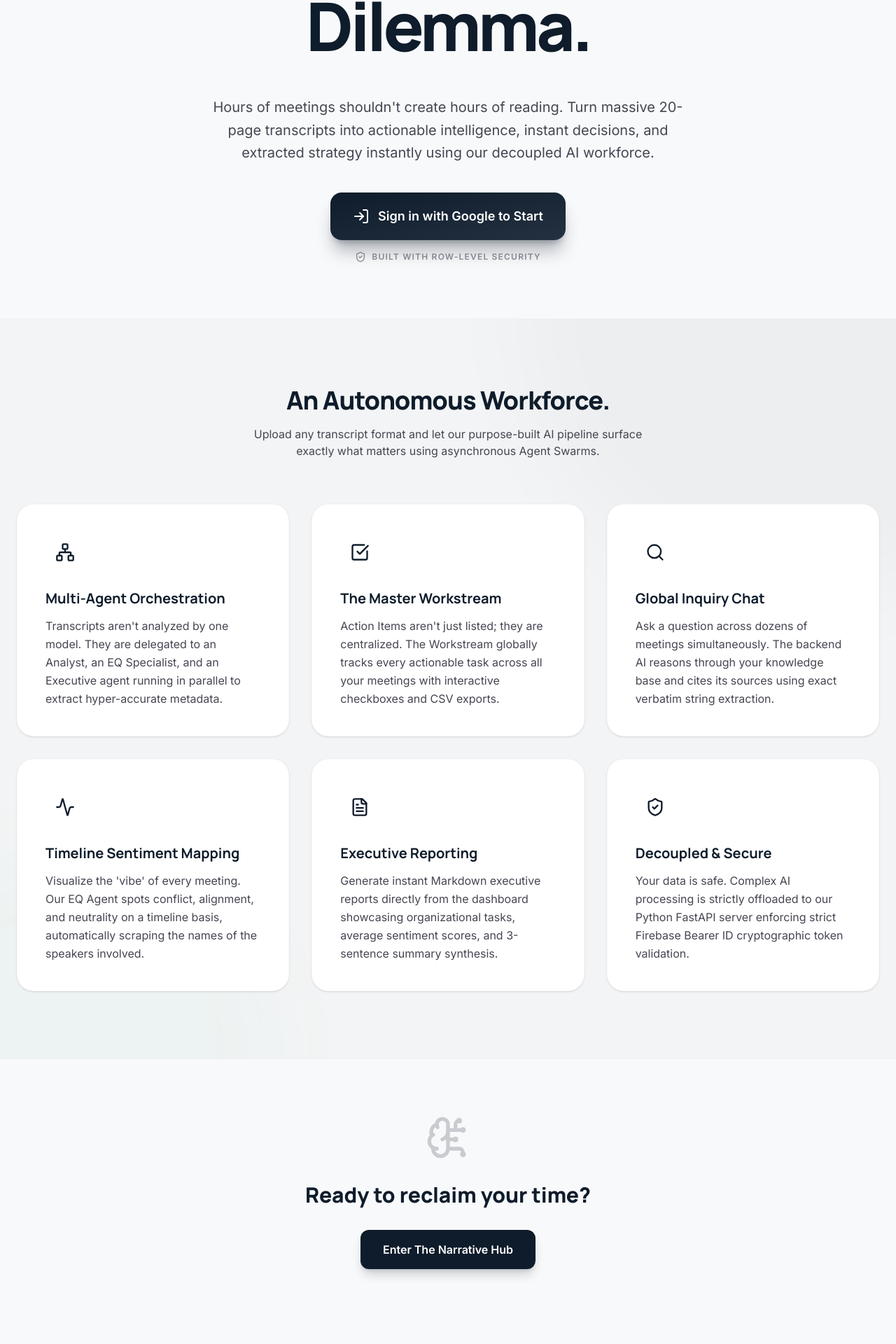
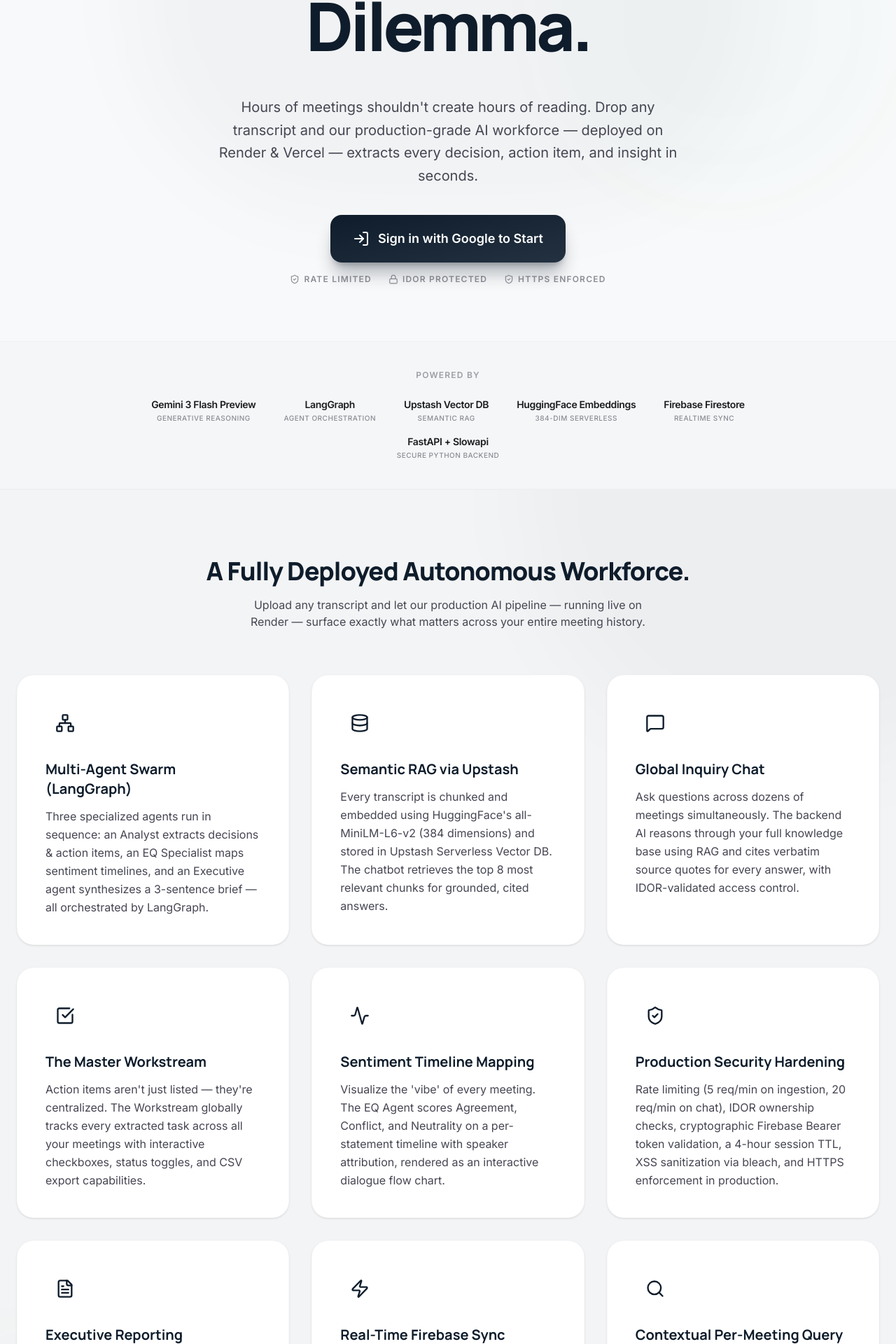
Before and after one commit to VidhuVi/The-Narrative, a React (Vite) app in the folder frontend/: page / in a window 1280 px wide. Shown: the part 377-2297 px from the top of the page at 70% size. Before the commit the page ends 2270 px from the top, so only its background shows below. Built offline with nearby package versions, Linux system fonts and the light colour scheme; no server answers; the database is empty.

Commit message:
feat: update landing page with production-ready tech stack, ambient UI enhancements, and detailed feature descriptions

```diff
--- a/frontend/src/pages/Landing.tsx
+++ b/frontend/src/pages/Landing.tsx
@@ -1,5 +1,5 @@
 import React from 'react';
-import { LogIn, BrainCircuit, FileText, Activity, Search, Network, CheckSquare, ShieldCheck } from 'lucide-react';
+import { LogIn, BrainCircuit, FileText, Activity, Search, Network, CheckSquare, ShieldCheck, Zap, Database, MessageSquare, Lock } from 'lucide-react';
 import { motion } from 'motion/react';
 
 interface LandingProps {
@@ -30,7 +30,11 @@ export const Landing: React.FC<LandingProps> = ({ onLogin }) => {
 
       {/* Hero Section */}
       <section className="relative pt-40 pb-20 px-6">
-        <div className="max-w-7xl mx-auto flex flex-col items-center text-center space-y-10">
+        {/* Ambient background blobs */}
+        <div className="absolute top-20 left-1/2 -translate-x-1/2 w-[900px] h-[600px] bg-primary/5 rounded-full blur-3xl opacity-60 pointer-events-none" />
+        <div className="absolute top-40 right-0 w-[500px] h-[500px] bg-emerald-500/5 rounded-full blur-3xl opacity-40 pointer-events-none" />
+
+        <div className="max-w-7xl mx-auto flex flex-col items-center text-center space-y-10 relative z-10">
           <motion.div
             initial={{ scale: 0.9, opacity: 0 }}
             animate={{ scale: 1, opacity: 1 }}
@@ -41,7 +45,7 @@ export const Landing: React.FC<LandingProps> = ({ onLogin }) => {
               <span className="animate-ping absolute inline-flex h-full w-full rounded-full bg-emerald-400 opacity-75"></span>
               <span className="relative inline-flex rounded-full h-2 w-2 bg-emerald-500"></span>
             </span>
-            v2.0 • Powered by LangGraph Swarm Architecture
+            Production • Gemini 3 Flash · LangGraph Swarm · RAG
           </motion.div>
 
           <motion.h1
@@ -59,13 +63,14 @@ export const Landing: React.FC<LandingProps> = ({ onLogin }) => {
             transition={{ duration: 0.5, delay: 0.2 }}
             className="text-xl text-on-surface-variant font-body leading-relaxed max-w-2xl"
           >
-            Hours of meetings shouldn't create hours of reading. Turn massive 20-page transcripts into actionable intelligence, instant decisions, and extracted strategy instantly using our decoupled AI workforce.
+            Hours of meetings shouldn't create hours of reading. Drop any transcript and our production-grade AI workforce — deployed on Render & Vercel — extracts every decision, action item, and insight in seconds.
           </motion.p>
 
           <motion.div
             initial={{ y: 20, opacity: 0 }}
             animate={{ y: 0, opacity: 1 }}
             transition={{ duration: 0.5, delay: 0.3 }}
+            className="flex flex-col items-center gap-4"
           >
             <button
               onClick={onLogin}
@@ -74,10 +79,34 @@ export const Landing: React.FC<LandingProps> = ({ onLogin }) => {
               <LogIn className="w-6 h-6" />
               Sign in with Google to Start
             </button>
-            <div className="mt-4 flex items-center justify-center gap-2 text-xs font-bold text-on-surface-variant tracking-widest uppercase opacity-60">
-              <ShieldCheck className="w-4 h-4" /> Built with Row-Level Security
+            <div className="flex items-center gap-6 text-xs font-bold text-on-surface-variant tracking-widest uppercase opacity-60">
+              <span className="flex items-center gap-1.5"><ShieldCheck className="w-3.5 h-3.5" /> Rate Limited</span>
+              <span className="flex items-center gap-1.5"><Lock className="w-3.5 h-3.5" /> IDOR Protected</span>
+              <span className="flex items-center gap-1.5"><ShieldCheck className="w-3.5 h-3.5" /> HTTPS Enforced</span>
             </div>
           </motion.div>
+        </div>
+      </section>
+
+      {/* Tech Stack Banner */}
+      <section className="py-10 px-6 border-y border-outline-variant/10 bg-surface-container-low/50">
+        <div className="max-w-5xl mx-auto">
+          <p className="text-center text-xs font-bold uppercase tracking-widest text-on-surface-variant/50 mb-6">Powered By</p>
+          <div className="flex flex-wrap items-center justify-center gap-x-10 gap-y-4">
+            {[
+              { label: 'Gemini 3 Flash Preview', sub: 'Generative Reasoning' },
+              { label: 'LangGraph', sub: 'Agent Orchestration' },
+              { label: 'Upstash Vector DB', sub: 'Semantic RAG' },
+              { label: 'HuggingFace Embeddings', sub: '384-dim Serverless' },
+              { label: 'Firebase Firestore', sub: 'Realtime Sync' },
+              { label: 'FastAPI + Slowapi', sub: 'Secure Python Backend' },
+            ].map((tech) => (
+              <div key={tech.label} className="flex flex-col items-center gap-0.5 text-center">
+                <span className="text-sm font-extrabold text-on-surface tracking-tight">{tech.label}</span>
+                <span className="text-[10px] font-medium text-on-surface-variant/60 uppercase tracking-wider">{tech.sub}</span>
+              </div>
+            ))}
+          </div>
         </div>
       </section>
 
@@ -88,56 +117,126 @@ export const Landing: React.FC<LandingProps> = ({ onLogin }) => {
 
         <div className="max-w-7xl mx-auto relative z-10">
           <div className="text-center mb-16 space-y-4">
-            <h2 className="text-4xl font-black text-primary font-headline tracking-tight">An Autonomous Workforce.</h2>
-            <p className="text-on-surface-variant max-w-xl mx-auto">Upload any transcript format and let our purpose-built AI pipeline surface exactly what matters using asynchronous Agent Swarms.</p>
+            <h2 className="text-4xl font-black text-primary font-headline tracking-tight">A Fully Deployed Autonomous Workforce.</h2>
+            <p className="text-on-surface-variant max-w-xl mx-auto">Upload any transcript and let our production AI pipeline — running live on Render — surface exactly what matters across your entire meeting history.</p>
           </div>
 
           <div className="grid grid-cols-1 md:grid-cols-2 lg:grid-cols-3 gap-8">
             <FeatureCard
               icon={<Network />}
-              title="Multi-Agent Orchestration"
-              desc="Transcripts aren't analyzed by one model. They are delegated to an Analyst, an EQ Specialist, and an Executive agent running in parallel to extract hyper-accurate metadata."
+              title="Multi-Agent Swarm (LangGraph)"
+              desc="Three specialized agents run in sequence: an Analyst extracts decisions & action items, an EQ Specialist maps sentiment timelines, and an Executive agent synthesizes a 3-sentence brief — all orchestrated by LangGraph."
               delay={0.1}
+            />
+            <FeatureCard
+              icon={<Database />}
+              title="Semantic RAG via Upstash"
+              desc="Every transcript is chunked and embedded using HuggingFace's all-MiniLM-L6-v2 (384 dimensions) and stored in Upstash Serverless Vector DB. The chatbot retrieves the top 8 most relevant chunks for grounded, cited answers."
+              delay={0.2}
+            />
+            <FeatureCard
+              icon={<MessageSquare />}
+              title="Global Inquiry Chat"
+              desc="Ask questions across dozens of meetings simultaneously. The backend AI reasons through your full knowledge base using RAG and cites verbatim source quotes for every answer, with IDOR-validated access control."
+              delay={0.3}
             />
             <FeatureCard
               icon={<CheckSquare />}
               title="The Master Workstream"
-              desc="Action Items aren't just listed; they are centralized. The Workstream globally tracks every actionable task across all your meetings with interactive checkboxes and CSV exports."
-              delay={0.2}
-            />
-            <FeatureCard
-              icon={<Search />}
-              title="Global Inquiry Chat"
-              desc="Ask a question across dozens of meetings simultaneously. The backend AI reasons through your knowledge base and cites its sources using exact verbatim string extraction."
-              delay={0.3}
+              desc="Action items aren't just listed — they're centralized. The Workstream globally tracks every extracted task across all your meetings with interactive checkboxes, status toggles, and CSV export capabilities."
+              delay={0.4}
             />
             <FeatureCard
               icon={<Activity />}
-              title="Timeline Sentiment Mapping"
-              desc="Visualize the 'vibe' of every meeting. Our EQ Agent spots conflict, alignment, and neutrality on a timeline basis, automatically scraping the names of the speakers involved."
-              delay={0.4}
-            />
-             <FeatureCard
-              icon={<FileText />}
-              title="Executive Reporting"
-              desc="Generate instant Markdown executive reports directly from the dashboard showcasing organizational tasks, average sentiment scores, and 3-sentence summary synthesis."
+              title="Sentiment Timeline Mapping"
+              desc="Visualize the 'vibe' of every meeting. The EQ Agent scores Agreement, Conflict, and Neutrality on a per-statement timeline with speaker attribution, rendered as an interactive dialogue flow chart."
               delay={0.5}
             />
             <FeatureCard
               icon={<ShieldCheck />}
-              title="Decoupled & Secure"
-              desc="Your data is safe. Complex AI processing is strictly offloaded to our Python FastAPI server enforcing strict Firebase Bearer ID cryptographic token validation."
+              title="Production Security Hardening"
+              desc="Rate limiting (5 req/min on ingestion, 20 req/min on chat), IDOR ownership checks, cryptographic Firebase Bearer token validation, a 4-hour session TTL, XSS sanitization via bleach, and HTTPS enforcement in production."
               delay={0.6}
+            />
+            <FeatureCard
+              icon={<FileText />}
+              title="Executive Reporting"
+              desc="Generate instant Markdown executive reports directly from the dashboard showcasing organizational tasks, average sentiment scores, and the Executive Agent's 3-sentence narrative synthesis."
+              delay={0.7}
+            />
+            <FeatureCard
+              icon={<Zap />}
+              title="Real-Time Firebase Sync"
+              desc="Processing is offloaded asynchronously to the Python backend. Your React UI subscribes to Firestore WebSocket streams and auto-populates the moment the agent swarm finalizes its report — no polling required."
+              delay={0.8}
+            />
+            <FeatureCard
+              icon={<Search />}
+              title="Contextual Per-Meeting Query"
+              desc="Beyond global chat, each Intelligence page hosts a dedicated contextual query engine scoped to that single meeting's vector index, enabling surgical precision conversations against a specific transcript."
+              delay={0.9}
             />
           </div>
         </div>
       </section>
 
+      {/* How It Works */}
+      <section className="py-24 px-6 bg-surface">
+        <div className="max-w-5xl mx-auto">
+          <div className="text-center mb-16 space-y-3">
+            <h2 className="text-4xl font-black text-primary font-headline tracking-tight">From Upload to Intelligence in Seconds.</h2>
+            <p className="text-on-surface-variant max-w-lg mx-auto">A decoupled, event-driven pipeline that prevents browser timeouts on even 20+ page transcripts.</p>
+          </div>
+          {/* Steps rendered as a flex row so connectors only span the gap between boxes */}
+          <div className="hidden md:flex items-start justify-center gap-0">
+            {[
+              { step: '01', title: 'Upload', desc: 'Drop a .txt or .vtt transcript. Stored as a Firestore document and sanitized via bleach.' },
+              { step: '02', title: 'Delegate', desc: 'FastAPI receives the trigger. The Python backend launches the LangGraph agent graph asynchronously.' },
+              { step: '03', title: 'Analyze', desc: 'Three agents run sequentially: Analyst → EQ Specialist → Executive. Results and embeddings committed to Upstash.' },
+              { step: '04', title: 'Sync', desc: 'Firebase Firestore pushes the final state to your React UI over WebSockets. Dashboard updates instantly.' },
+            ].map((item, i, arr) => (
+              <React.Fragment key={item.step}>
+                <div className="flex flex-col items-center text-center gap-3 w-44 flex-shrink-0">
+                  <div className="w-16 h-16 rounded-2xl bg-primary/10 border-2 border-primary/20 flex items-center justify-center text-primary font-black text-lg font-headline">
+                    {item.step}
+                  </div>
+                  <h3 className="font-bold text-on-surface font-headline">{item.title}</h3>
+                  <p className="text-sm text-on-surface-variant leading-relaxed">{item.desc}</p>
+                </div>
+                {i < arr.length - 1 && (
+                  <div className="flex items-start pt-8 flex-1 min-w-0 px-2">
+                    <div className="w-full h-0.5 bg-gradient-to-r from-primary/30 to-emerald-400/40 rounded-full" />
+                  </div>
+                )}
+              </React.Fragment>
+            ))}
+          </div>
+          {/* Mobile: vertical stack */}
+          <div className="flex md:hidden flex-col gap-8">
+            {[
+              { step: '01', title: 'Upload', desc: 'Drop a .txt or .vtt transcript. Stored as a Firestore document and sanitized via bleach.' },
+              { step: '02', title: 'Delegate', desc: 'FastAPI receives the trigger. The Python backend launches the LangGraph agent graph asynchronously.' },
+              { step: '03', title: 'Analyze', desc: 'Three agents run sequentially: Analyst → EQ Specialist → Executive. Results and embeddings committed to Upstash.' },
+              { step: '04', title: 'Sync', desc: 'Firebase Firestore pushes the final state to your React UI over WebSockets. Dashboard updates instantly.' },
+            ].map((item) => (
+              <div key={item.step} className="flex flex-col items-center text-center gap-3">
+                <div className="w-16 h-16 rounded-2xl bg-primary/10 border-2 border-primary/20 flex items-center justify-center text-primary font-black text-lg font-headline">
+                  {item.step}
+                </div>
+                <h3 className="font-bold text-on-surface font-headline">{item.title}</h3>
+                <p className="text-sm text-on-surface-variant leading-relaxed">{item.desc}</p>
+              </div>
+            ))}
+          </div>
+        </div>
+      </section>
+
       {/* Footer CTA */}
-      <footer className="py-20 px-6 bg-surface text-center">
+      <footer className="py-20 px-6 bg-surface-container-low border-t border-outline-variant/10 text-center">
         <div className="max-w-3xl mx-auto space-y-8">
           <BrainCircuit className="w-16 h-16 text-primary mx-auto opacity-20" />
           <h2 className="text-3xl font-black text-primary font-headline">Ready to reclaim your time?</h2>
+          <p className="text-on-surface-variant">Deployed on Render & Vercel. Secured by Firebase Auth. Powered by Gemini 3.</p>
           <button
             onClick={onLogin}
             className="px-8 py-4 bg-primary text-white rounded-xl font-bold shadow-lg shadow-primary/20 hover:bg-opacity-90 active:scale-95 transition-all"
```
